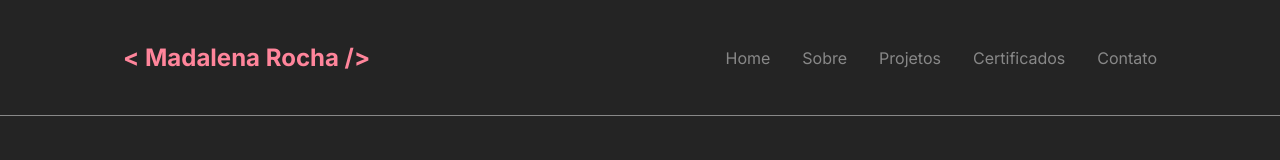
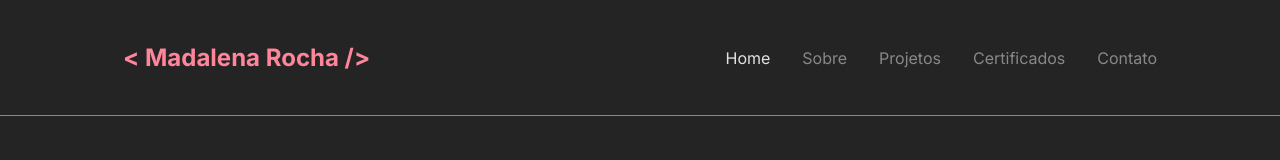
Before and after one commit to madalena-rocha/portfolio-2.0, a React (Vite) app: page / in a window 1280 px wide. Shown: the top 160 px of the page. Built offline with nearby package versions, Linux system fonts and the light colour scheme.

Commit message:
:sparkles: show active section

```diff
--- a/src/App.js
+++ b/src/App.js
@@ -11,8 +11,27 @@ export const Container = styled.div`
   > main {
     grid-area: content;
 
-    width: 100%;
+    width: 100vw;
     padding: 0 2.8rem;
+  }
+
+  #home {
+    display: flex;
+    flex-direction: column;
+    align-items: center;
+    justify-content: center;
+    gap: 3.2rem;
+
+    text-align: center;
+
+    @media (min-width: 1024px) {
+      flex-direction: row;
+      text-align: left;
+    }
+  }
+
+  #home > h2 {
+    display: none;
   }
 
   #about p + p {
@@ -41,24 +60,9 @@ export const Container = styled.div`
 
   @media (min-width: 1024px) {
     > main {
+      width: 100%;
       padding: 0 12.3rem;
     }
-  }
-`;
-
-export const Home = styled.section`
-  display: flex;
-  flex-direction: column;
-  align-items: center;
-  justify-content: center;
-  gap: 3.2rem;
-
-  text-align: center;
-  margin-top: 6.4rem;
-
-  @media (min-width: 1024px) {
-    flex-direction: row;
-    text-align: left;
   }
 `;
 
--- a/src/App.jsx
+++ b/src/App.jsx
@@ -10,7 +10,6 @@ import {
 
 import {
   Container,
-  Home,
   Profile,
   Presentation,
   Links,
@@ -34,6 +33,7 @@ function App() {
   const isDesktop = useMediaQuery({ minWidth: 1024 });
   const [isMenuOpen, setIsMenuOpen] = useState(false);
   const [showBackToTop, setShowBackToTop] = useState(false);
+  const [activeSection, setActiveSection] = useState("home");
 
   useEffect(() => {
     const handleScroll = () => {
@@ -162,15 +162,23 @@ function App() {
   ];
 
   return (
-    <Container id="home">
-      <Header isMenuOpen={isMenuOpen} setIsMenuOpen={setIsMenuOpen} />
+    <Container>
+      <Header
+        isMenuOpen={isMenuOpen}
+        setIsMenuOpen={setIsMenuOpen}
+        activeSection={activeSection}
+      />
 
       {!isDesktop && (
-        <Menu isMenuOpen={isMenuOpen} setIsMenuOpen={setIsMenuOpen} />
+        <Menu
+          isMenuOpen={isMenuOpen}
+          setIsMenuOpen={setIsMenuOpen}
+          activeSection={activeSection}
+        />
       )}
 
       <main>
-        <Home>
+        <Section id="home" title="" setActiveSection={setActiveSection}>
           <Profile>
             <img
               src="https://github.com/madalena-rocha.png"
@@ -197,9 +205,9 @@ function App() {
               </Link>
             </Links>
           </Presentation>
-        </Home>
+        </Section>
 
-        <Section id="about" title="Sobre">
+        <Section id="about" title="Sobre" setActiveSection={setActiveSection}>
           <p>
             Sou uma Engenheira Mecânica que se apaixonou pelo mundo do
             Desenvolvimento Front-end.
@@ -225,7 +233,11 @@ function App() {
           </Skills>
         </Section>
 
-        <Section id="projects" title="Projetos">
+        <Section
+          id="projects"
+          title="Projetos"
+          setActiveSection={setActiveSection}
+        >
           <swiper-container
             space-between="32"
             slides-per-view="auto"
@@ -249,7 +261,11 @@ function App() {
           </swiper-container>
         </Section>
 
-        <Section id="certificates" title="Certificados">
+        <Section
+          id="certificates"
+          title="Certificados"
+          setActiveSection={setActiveSection}
+        >
           <swiper-container
             space-between="32"
             slides-per-view="auto"
@@ -265,7 +281,11 @@ function App() {
           </swiper-container>
         </Section>
 
-        <Section id="contact" title="Contato">
+        <Section
+          id="contact"
+          title="Contato"
+          setActiveSection={setActiveSection}
+        >
           <div>
             <p>Vamos construir algo juntos?</p>
 
--- a/src/components/Header/index.jsx
+++ b/src/components/Header/index.jsx
@@ -3,13 +3,15 @@ import { useMediaQuery } from "react-responsive";
 
 import { Container, Brand, Icon, Navigation } from "./styles";
 
-export function Header({ isMenuOpen, setIsMenuOpen }) {
+export function Header({ isMenuOpen, setIsMenuOpen, activeSection }) {
   const isDesktop = useMediaQuery({ minWidth: 1024 });
 
   return (
     <Container>
       <Brand>
-        <h2><span>&lt; Madalena</span> <span>Rocha /&gt;</span></h2>
+        <h2>
+          <span>&lt; Madalena</span> <span>Rocha /&gt;</span>
+        </h2>
       </Brand>
 
       {!isDesktop ? (
@@ -20,11 +22,46 @@ export function Header({ isMenuOpen, setIsMenuOpen }) {
       ) : (
         <Navigation>
           <ul>
-            <li><a href="#home">Home</a></li>
-            <li><a href="#about">Sobre</a></li>
-            <li><a href="#projects">Projetos</a></li>
-            <li><a href="#certificates">Certificados</a></li>
-            <li><a href="#contact">Contato</a></li>
+            <li>
+              <a
+                href="#home"
+                className={activeSection === "home" ? "active" : ""}
+              >
+                Home
+              </a>
+            </li>
+            <li>
+              <a
+                href="#about"
+                className={activeSection === "about" ? "active" : ""}
+              >
+                Sobre
+              </a>
+            </li>
+            <li>
+              <a
+                href="#projects"
+                className={activeSection === "projects" ? "active" : ""}
+              >
+                Projetos
+              </a>
+            </li>
+            <li>
+              <a
+                href="#certificates"
+                className={activeSection === "certificates" ? "active" : ""}
+              >
+                Certificados
+              </a>
+            </li>
+            <li>
+              <a
+                href="#contact"
+                className={activeSection === "contact" ? "active" : ""}
+              >
+                Contato
+              </a>
+            </li>
           </ul>
         </Navigation>
       )}
--- a/src/components/Header/styles.js
+++ b/src/components/Header/styles.js
@@ -61,4 +61,8 @@ export const Navigation = styled.nav`
     display: flex;
     gap: 3.2rem;
   }
+
+  .active {
+    color: ${({ theme }) => theme.COLORS.WHITE};
+  }
 `;
--- a/src/components/Menu/index.jsx
+++ b/src/components/Menu/index.jsx
@@ -1,14 +1,46 @@
 import { Container } from "./styles";
 
-export function Menu({ isMenuOpen }) {
+export function Menu({ isMenuOpen, activeSection }) {
   return (
     <Container isMenuOpen={isMenuOpen}>
       <ul>
-        <li><a href="#home">Home</a></li>
-        <li><a href="#about">Sobre</a></li>
-        <li><a href="#projects">Projetos</a></li>
-        <li><a href="#certificates">Certificados</a></li>
-        <li><a href="#contact">Contato</a></li>
+        <li>
+          <a href="#home" className={activeSection === "home" ? "active" : ""}>
+            Home
+          </a>
+        </li>
+        <li>
+          <a
+            href="#about"
+            className={activeSection === "about" ? "active" : ""}
+          >
+            Sobre
+          </a>
+        </li>
+        <li>
+          <a
+            href="#projects"
+            className={activeSection === "projects" ? "active" : ""}
+          >
+            Projetos
+          </a>
+        </li>
+        <li>
+          <a
+            href="#certificates"
+            className={activeSection === "certificates" ? "active" : ""}
+          >
+            Certificados
+          </a>
+        </li>
+        <li>
+          <a
+            href="#contact"
+            className={activeSection === "contact" ? "active" : ""}
+          >
+            Contato
+          </a>
+        </li>
       </ul>
     </Container>
   );
--- a/src/components/Menu/styles.js
+++ b/src/components/Menu/styles.js
@@ -19,4 +19,8 @@ export const Container = styled.div`
     flex-direction: column;
     gap: 3.2rem;
   }
+
+  .active {
+    color: ${({ theme }) => theme.COLORS.WHITE};
+  }
 `;
--- a/src/components/Section/index.jsx
+++ b/src/components/Section/index.jsx
@@ -1,8 +1,42 @@
+import { useRef, useEffect } from "react";
+
 import { Container } from "./styles";
 
-export function Section({ title, children, ...rest }) {
+export function Section({ id, title, children, setActiveSection }) {
+  const sectionRef = useRef(null);
+
+  useEffect(() => {
+    // Create an IntersectionObserver that triggers the callback when the section enters/exits the visible area (viewport)
+    const observer = new IntersectionObserver(
+      ([entry]) => {
+        if (entry.isIntersecting) {
+          // When the section is sufficiently visible, call the function to update the active section
+          setActiveSection(id);
+        }
+      },
+      {
+        root: null, // Root element used as the intersection area (the whole window)
+        rootMargin: "0px", // Additional margin around the intersection area
+        threshold: 0.8, // Visibility value required to trigger the callback
+      }
+    );
+
+    // Start observing the current section
+    if (sectionRef.current) {
+      observer.observe(sectionRef.current);
+    }
+
+    // Stop observing when the component is unmounted
+    return () => {
+      if (sectionRef.current) {
+        observer.unobserve(sectionRef.current);
+      }
+    };
+  }, [id, setActiveSection]); // Run the effect whenever the section's id or the setActiveSection function changes
+
   return (
-    <Container {...rest}>
+    // The ref attribute associates the current section with the sectionRef reference
+    <Container ref={sectionRef} id={id}>
       <h2>{title}</h2>
       {children}
     </Container>
```
